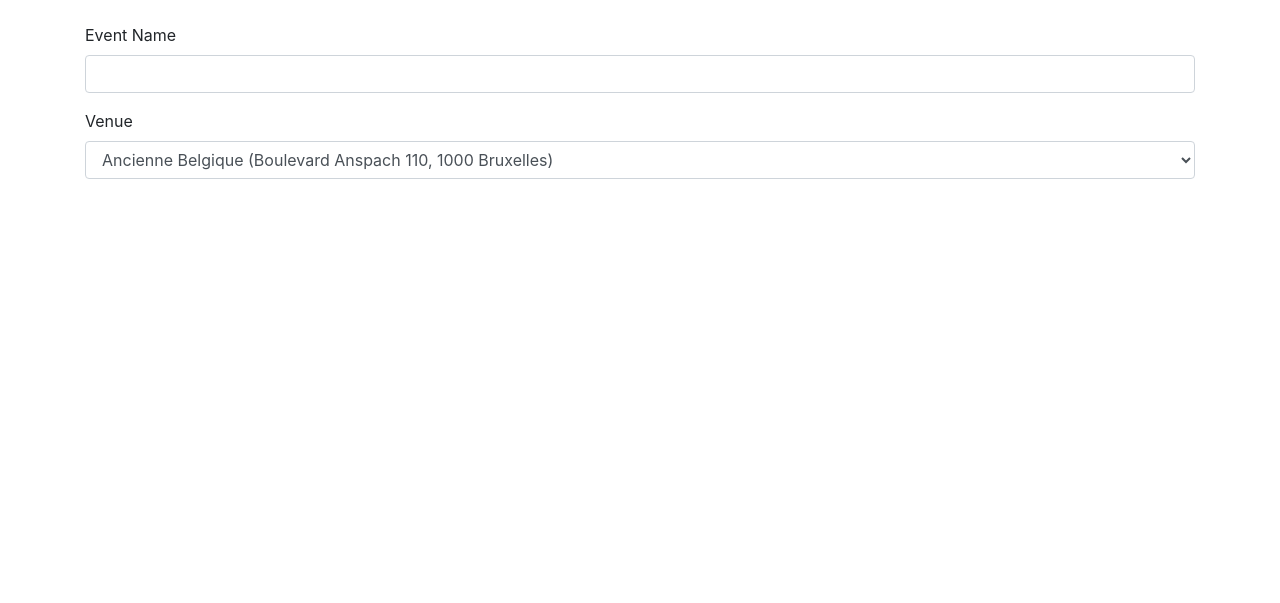
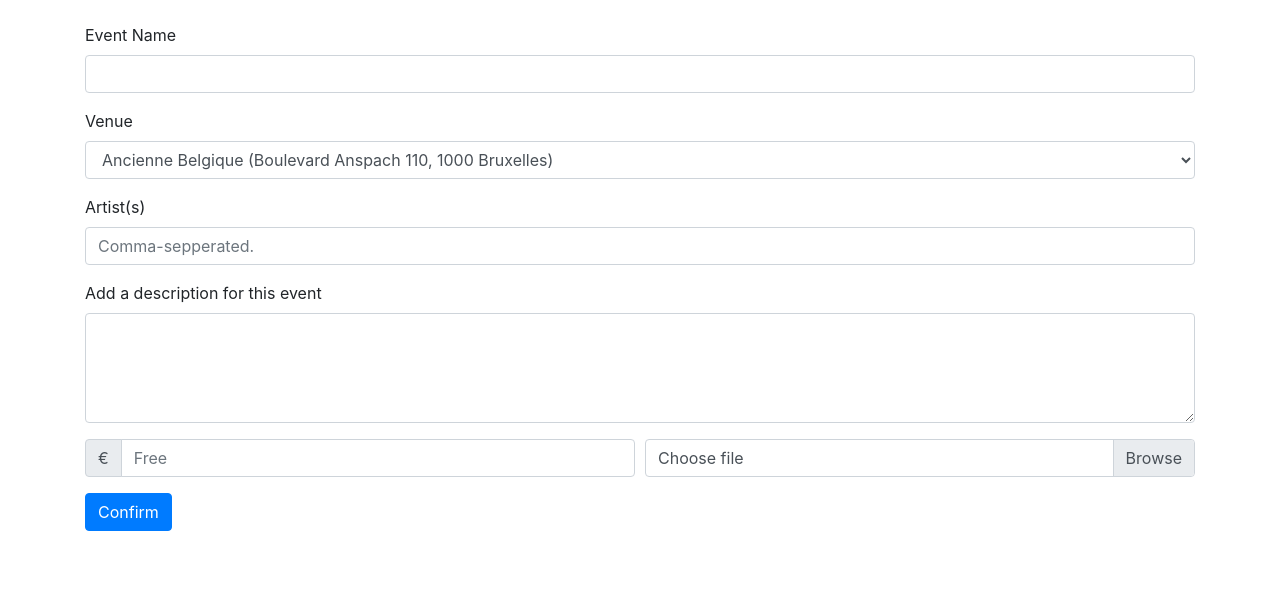
Before and after one commit to ArthurVanRemoortel/webtech-project, a Django app: page /polls/add_event_form_test in a window 1280 px wide. Shown: the part 302-905 px from the top of the page. Before the commit the page ends 481 px from the top, so only its background shows below. Run offline with Django 3.2, Linux system fonts and the light colour scheme; some libraries are stand-ins or nearby versions.

Commit message:
Created some form prototypes

```diff
--- a/website_arthur/django1/templates/add_event_form.html
+++ b/website_arthur/django1/templates/add_event_form.html
@@ -23,7 +23,35 @@
                 <option>Flagey (Place Sainte-Croix, 1050 Bruxelles)</option>
             </select>
         </div>
+        <div class="form-group mb-3">
+            <label for="artistsInput">Artist(s)</label>
+            <input type="text" class="form-control" id="artistsInput" placeholder="Comma-sepperated.">
+        </div>
+        <div class="form-group mb-3">
+            <label for="descriptionField">Add a description for this event</label>
+            <textarea class="form-control" id="descriptionField" rows="4"></textarea>
+        </div>
+        <div class="form-row mb-2">
+            <div class="col-md-6 input-group mb-2">
+                <div class="input-group-prepend">
+                    <div class="input-group-text">€</div>
+                </div>
+                <input type="text" class="form-control" placeholder="Free">
+            </div>
+            <div class="col-md-6 input-group mb-2">
+                <div class="custom-file">
+                    <input type="file" class="custom-file-input" id="coverImage">
+                    <label class="custom-file-label">Choose file</label>
+                </div>
+            </div>
+        </div>
+        <button type="submit" class="btn btn-primary">Confirm</button>
+
     </form>
+
+    <br>
+    <br>
+    <br>
 </div>
 
 </body>
--- a/website_arthur/django1/test1/views.py
+++ b/website_arthur/django1/test1/views.py
@@ -5,7 +5,7 @@ from django.http import HttpResponse
 
 def index(request):
     context = {
-        'search_results': [[1, 2], [3, 4], [5, 6], [7]]
+        'search_results': [[1, 2], [3, 4], [5, 6], [7], [8, 9]]
     }
     return render(request, 'index.html', context)
 
```
